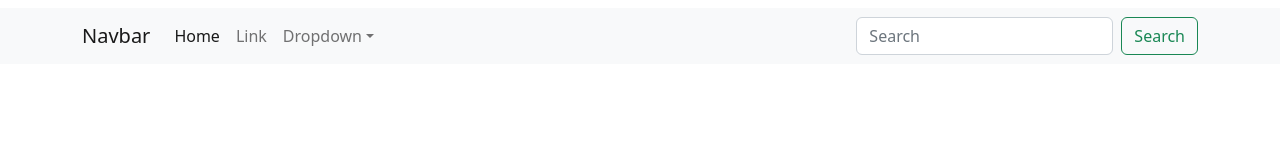
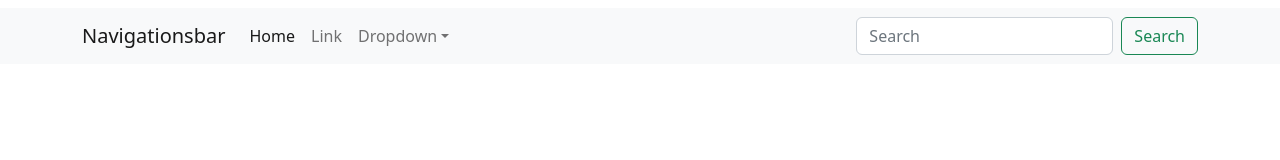
Before and after one commit to Moerle67/git_2202, a plain HTML site: page index.html in a window 1280 px wide. Drawn offline with nearby package versions, Linux system fonts and the light colour scheme.

Commit message:
Navi geändert

```diff
--- a/index.html
+++ b/index.html
@@ -18,7 +18,7 @@
     <div class="row justify-content-center align-items-center g-2">
       <nav class="navbar navbar-expand-lg navbar-light bg-light fixed-top">
         <div class="container">
-          <a class="navbar-brand" href="#">Navbar</a>
+          <a class="navbar-brand" href="#">Navigationsbar</a>
           <button class="navbar-toggler hidden-lg-up" type="button" data-bs-toggle="collapse" data-bs-target="#collapsibleNavId" aria-controls="collapsibleNavId"
               aria-expanded="false" aria-label="Toggle navigation"></button>
           <div class="collapse navbar-collapse" id="collapsibleNavId">
```
